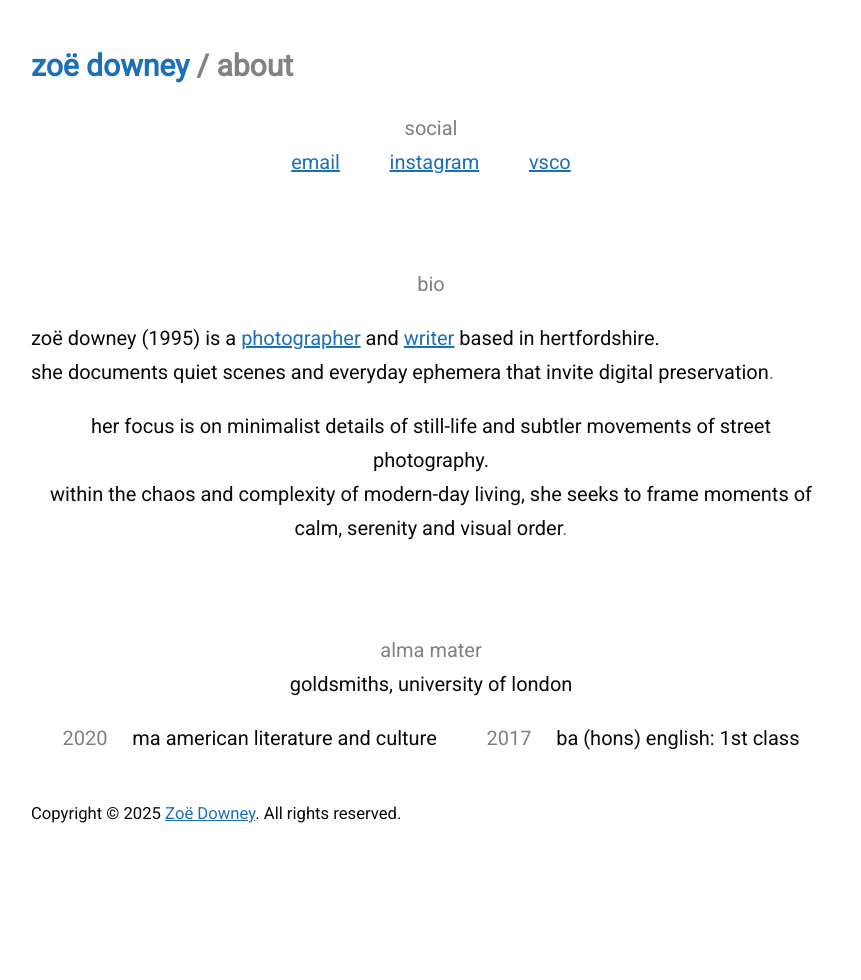
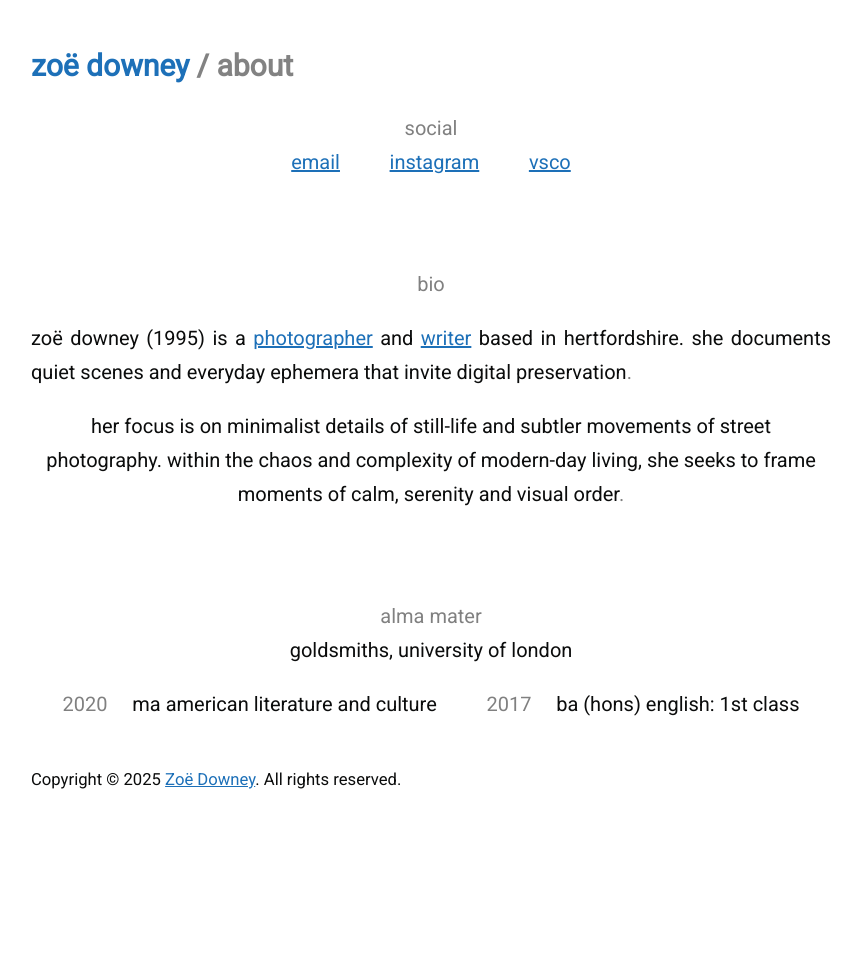
Before and after one commit to zoeurl/zoedowney.github.io, a Jekyll site: the page built from about/index.html, in a window 1280 px wide. Shown: the whole page, without its empty margins (209-1070 px from the left). Built offline with Jekyll 4.4.1, drawn with Linux system fonts in a browser that asks for light colours.

Commit message:
Update index.html

```diff
--- a/about/index.html
+++ b/about/index.html
@@ -7,11 +7,9 @@
 </p>
 <br>
 <br><font color="grey">bio</font>
-<br><p style="text-align: justify;">zoë downey (1995) is a <a href="https://www.zoedowney.com/photography/">photographer</a> and <a href="https://www.zoedowney.com/writing/">writer</a> based in hertfordshire.
-<br>she documents quiet scenes and everyday ephemera that invite digital preservation<font color="grey">.</font><p>
+<br><p style="text-align: justify;">zoë downey (1995) is a <a href="https://www.zoedowney.com/photography/">photographer</a> and <a href="https://www.zoedowney.com/writing/">writer</a> based in hertfordshire. she documents quiet scenes and everyday ephemera that invite digital preservation<font color="grey">.</font><p>
 </p>
-her focus is on minimalist details of still-life and subtler movements of street photography.
-<br>within the chaos and complexity of modern-day living, she seeks to frame moments of calm, serenity and visual order<font color="grey">.</font>
+her focus is on minimalist details of still-life and subtler movements of street photography. within the chaos and complexity of modern-day living, she seeks to frame moments of calm, serenity and visual order<font color="grey">.</font>
 </p>
 <br>
 <br><font color="grey">alma mater</font>
```
